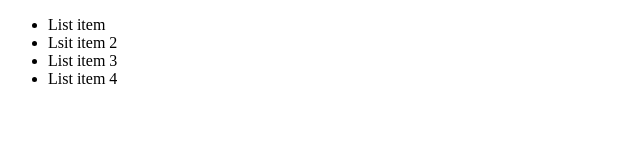
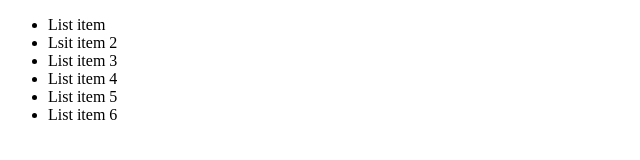
Before and after one commit to ThomasBjornstad/firstGitTest, a plain HTML site: page index2.html in a window 1280 px wide. Shown: the whole page, without its empty margins (0-640 px from the left). Drawn offline with Linux system fonts and the light colour scheme.

Commit message:
Added list item

```diff
--- a/index2.html
+++ b/index2.html
@@ -10,6 +10,8 @@
  		<li>Lsit item 2</li>
  		<li>List item 3</li>
  		<li>List item 4</li>
+ 		<li>List item 5</li>
+ 		<li>List item 6</li>
  	</ul>
  </div>
 </body>
```
